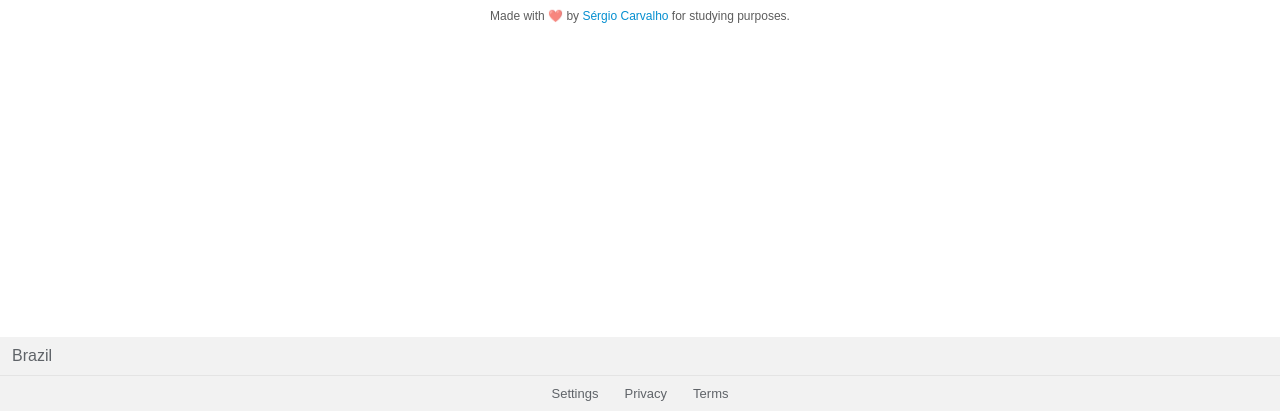
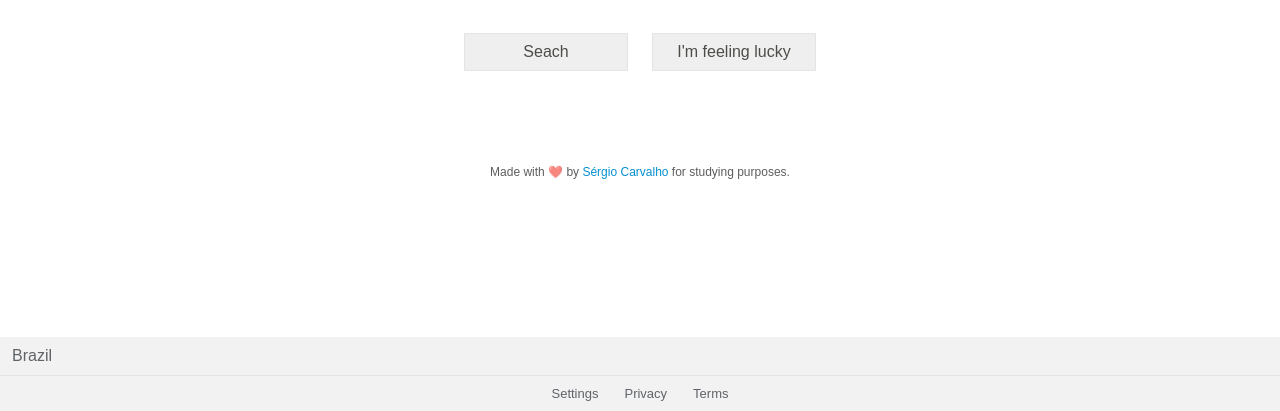
Before and after one commit to sergiocme/google-clone, a plain HTML site: page index.html in a window 1280 px wide. Shown: the part 389-800 px from the top of the page. Drawn offline with Linux system fonts and the light colour scheme.

Commit message:
Add seach buttons

```diff
--- a/index.html
+++ b/index.html
@@ -41,6 +41,15 @@
       <img class="content__search--icon" src="assets/search.svg" alt="Search" />
     </div>
 
+    <div class="content__search-buttons">
+      <button class="content__search-buttons--search" type="button">
+        Seach
+      </button>
+      <button class="content__search-buttons--lucky" type="button">
+        I'm feeling lucky
+      </button>
+    </div>
+
     <div class="content__offer">
       Made with ❤️ by
       <a
--- a/style.css
+++ b/style.css
@@ -136,6 +136,10 @@ body {
   width: 20px;
 }
 
+.content__search-buttons {
+  display: none;
+}
+
 .content__offer {
   padding: 6px 12px;
   margin-top: 24px;
@@ -212,4 +216,27 @@ body {
   .content__search--icon {
     top: 36px;
   }
+
+  .content__search-buttons {
+    display: flex;
+    flex-direction: row;
+    justify-content: center;
+    align-items: center;
+
+    width: 100%;
+    margin: 64px 0;
+  }
+
+  .content__search-buttons button {
+    height: 38px;
+    width: 164px;
+
+    border: 1px solid #E4E4E4;
+    font-size: 16px;
+    color: #4C4D48;
+  }
+
+  .content__search-buttons--search {
+    margin-right: 24px;
+  }
 }
```
